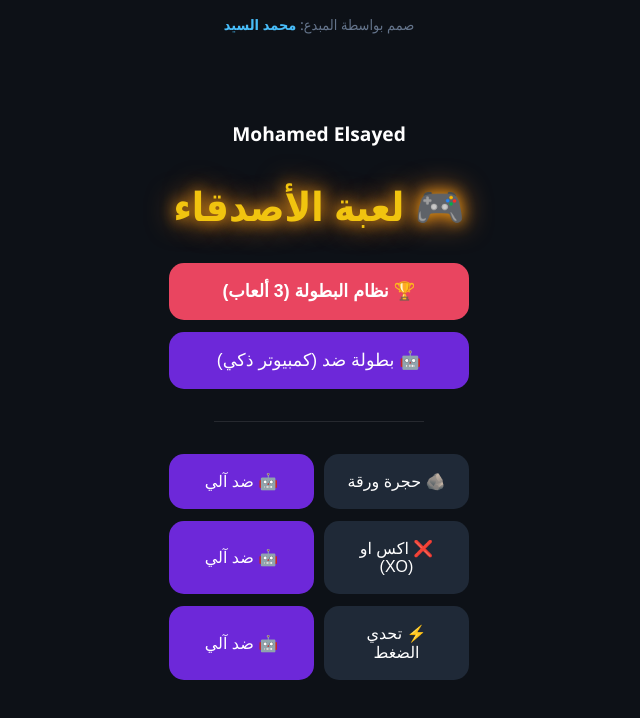
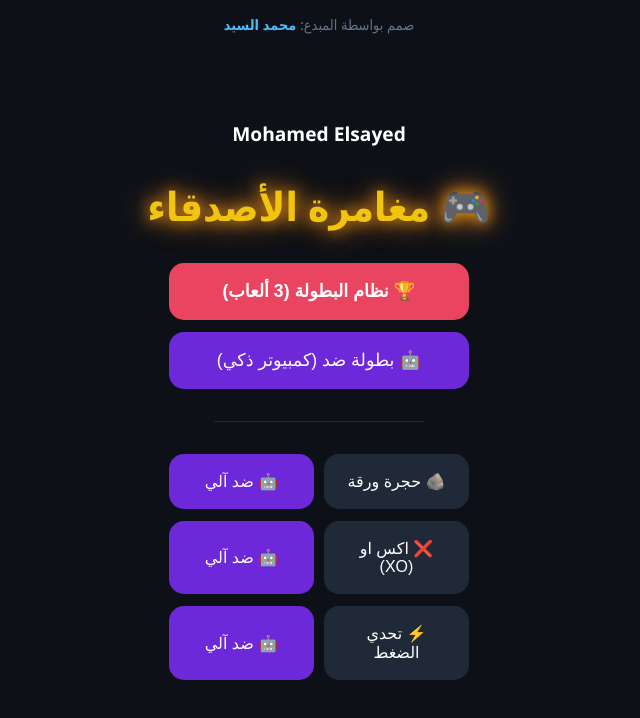
Before and after one commit to mohamedE-pn/mohamed-, a plain HTML site: page index.html in a window 1280 px wide. Shown: the whole page, without its empty margins (321-961 px from the left). Drawn offline with Linux system fonts and the light colour scheme.

Commit message:
Update index.html

```diff
--- a/index.html
+++ b/index.html
@@ -53,7 +53,7 @@
 
     <div id="main-menu" class="screen">
         <div style="font-size: 1.2rem; color: white; margin-bottom: 5px; font-weight: bold;">Mohamed Elsayed</div>
-        <h1 class="logo">🎮 لعبة الأصدقاء</h1>
+        <h1 class="logo">🎮 مغامرة الأصدقاء</h1>
         <div class="menu-buttons">
             <button class="btn-main" onclick="startGame('tournament', false)">🏆 نظام البطولة (3 ألعاب)</button>
             <button class="btn-cpu-choice" onclick="startGame('tournament', true)">🤖 بطولة ضد (كمبيوتر ذكي)</button>
```
